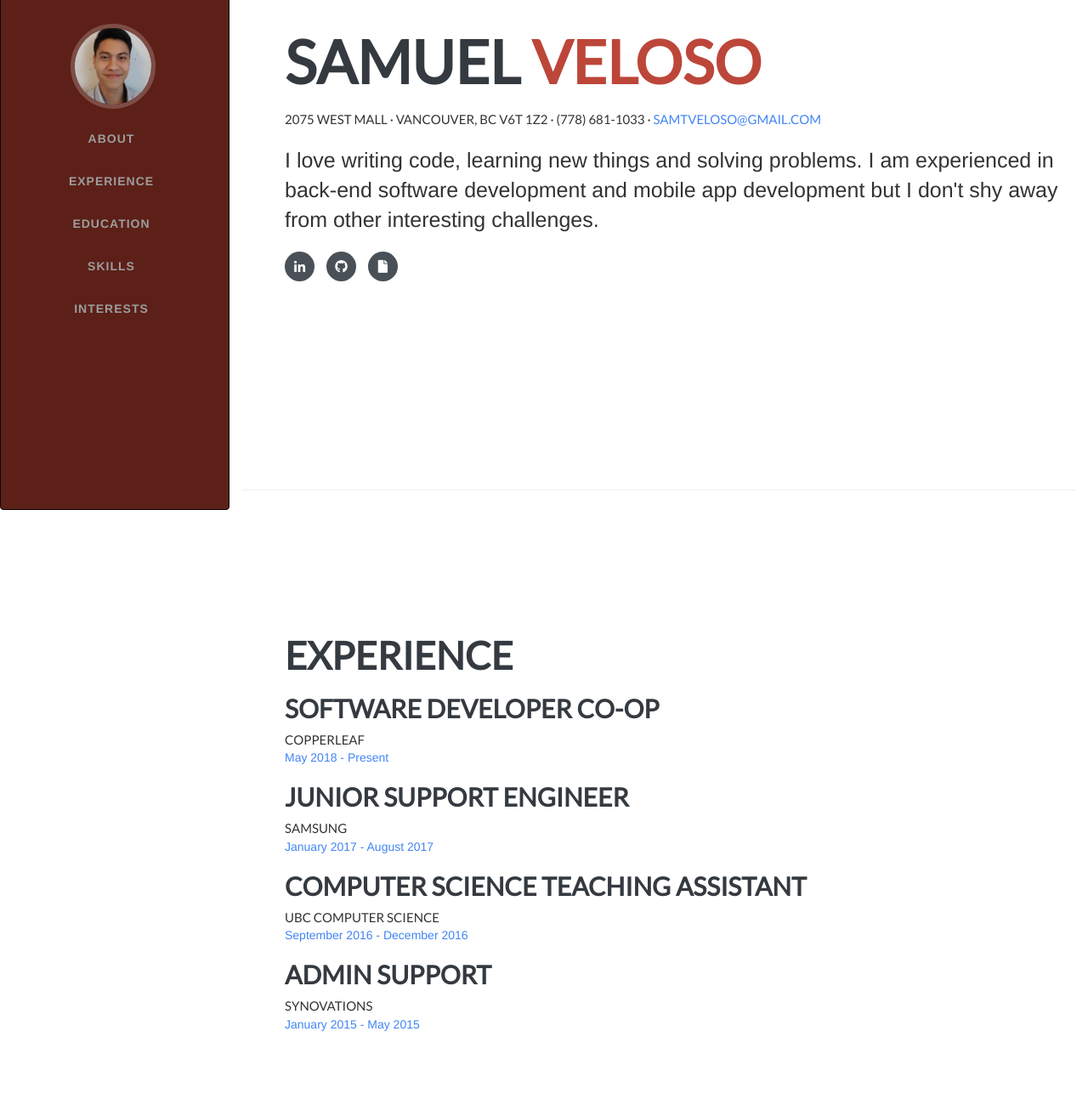
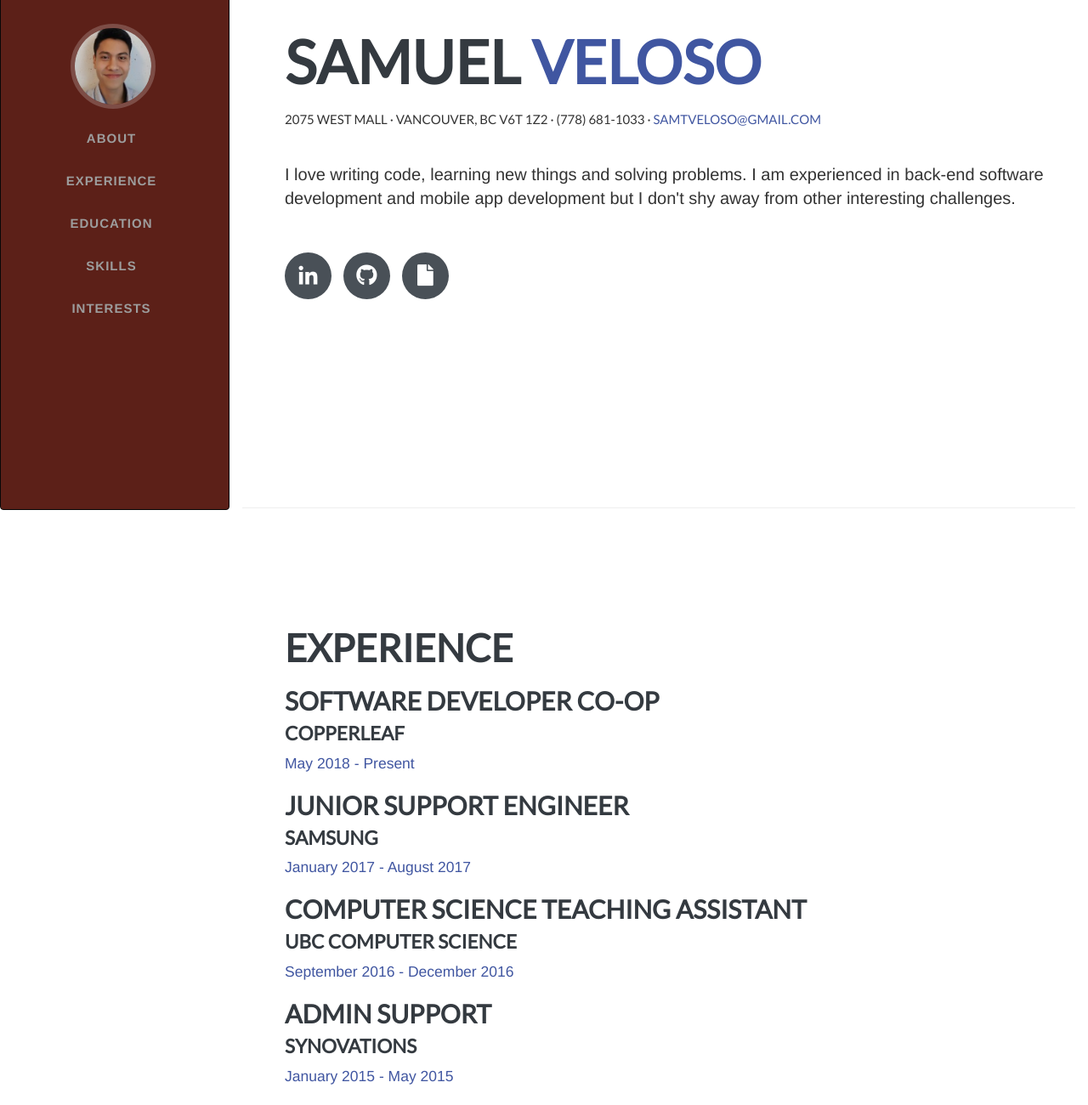
Before and after one commit to scveloso/Web-Resume, a plain HTML site: page index.html in a window 1280 px wide. Shown: the part 200-1500 px from the top of the page at 85% size. Drawn offline with nearby package versions, Linux system fonts and the light colour scheme.

Commit message:
Changed colors and font sizing

```diff
--- a/index.html
+++ b/index.html
@@ -56,11 +56,11 @@
                         <span class="text-primary">Veloso</span>
                     </h1>
                     <br>
-                    <div class="subheading">2075 West Mall · Vancouver, BC V6T 1Z2 · (778) 681-1033 ·
+                    <div class="subheading contacts">2075 West Mall · Vancouver, BC V6T 1Z2 · (778) 681-1033 ·
                         <a href="mailto:samtveloso@gmail.com">samtveloso@gmail.com</a>
                     </div>
+                    <p class="lead">I love writing code, learning new things and solving problems. I am experienced in back-end software development and mobile app development but I don't shy away from other interesting challenges.</p>
                     <br>
-                    <p class="lead">I love writing code, learning new things and solving problems. I am experienced in back-end software development and mobile app development but I don't shy away from other interesting challenges.</p>
                     <div class="social-icons">
                         <a href="https://www.linkedin.com/in/samuel-veloso/">
                             <i class="fab fa-linkedin-in"></i>
@@ -84,7 +84,7 @@
                     <div class="resume-item">
                         <div class="resume-content">
                             <h3>Software Developer Co-op</h3>
-                            <div class="subheading">Copperleaf</div>
+                            <h4>Copperleaf</h4>
                             <!-- <ul>
                               <li>Developing application back-end with C#, NHibernate and Oracle SQL for database management.</li>
                               <li>Writing database scripts in SQL to introduce new features and fix bugs.</li>
@@ -100,7 +100,7 @@
                     <div class="resume-item">
                         <div class="resume-content">
                             <h3>Junior Support Engineer</h3>
-                            <div class="subheading">Samsung</div>
+                            <h4>Samsung</h4>
                             <!-- <ul>
                                 <li>Developed an internal Android app to help manage device ownership within the team and to facilitate borrowing out devices from storage.</li>
                                 <li>Developed sample Android apps to showcase features, conduct internal testing and report bugs of the Samsung Knox SDK.</li>
@@ -116,7 +116,7 @@
                     <div class="resume-item">
                         <div class="resume-content">
                             <h3>Computer Science Teaching Assistant</h3>
-                            <div class="subheading">UBC Computer Science</div>
+                            <h4>UBC Computer Science</h4>
                             <!-- <ul>
                                 <li>Provided guidance and assessment to students in Java object-oriented programming labs.</li>
                                 <li>Assisted students with programming exercises during lectures.</li>
@@ -131,7 +131,7 @@
                     <div class="resume-item">
                         <div class="resume-content">
                             <h3>Admin Support</h3>
-                            <div class="subheading">Synovations</div>
+                            <h4>Synovations</h4>
                             <!-- <ul>
                                 <li>Organized business contacts.</li>
                                 <li>Consolidated all duplicate copies created by malfunctioning devices.</li>
@@ -182,7 +182,7 @@
                 <div class="my-auto">
                     <h2>Skills</h2>
 
-                <div class="subheading">Programming Languages &amp; Tools</div>
+                <h4>Programming Languages &amp; Tools</h4>
                     <ul class="list-inline dev-icons">
                         <li class="list-inline-item">
                             <i class="devicon-java-plain"></i>
@@ -230,7 +230,7 @@
                             <i class="devicon-git-plain"></i>
                         </li>
                     </ul>
-                    <div class="subheading">Key Courses</div>
+                    <h4>Key Courses</h4>
                     <ul>
                         <li>Software Engineering</li>
                         <li>Algorithms and Data Structures</li>
@@ -248,8 +248,8 @@
             <section class="resume-section" id="interests">
                 <div>
                     <h2>Interests</h2>
-                    <p>Apart from studying computer science and being a developer, I enjoy consuming fantasy/sci-fi/comic-book genre movies, television, video games and books.</p>
-                    <p>Other than that, I genuinely enjoy learning and experiencing new things. I like to think of myself as an eternal student. Things like trying out a new cooking recipe or a new activity. Recently, I’ve been singing a cappella with coworkers at my workplace and getting into a gym routine.</p>
+                    <p class="lead">Apart from studying computer science and being a developer, I enjoy consuming fantasy/sci-fi/comic-book genre movies, television, video games and books.</p>
+                    <p class="lead">Other than that, I genuinely enjoy learning and experiencing new things. I like to think of myself as an eternal student. Things like trying out a new cooking recipe or a new activity. Recently, I’ve been singing a cappella with coworkers at my workplace and getting into a gym routine.</p>
                 </div>
             </section>
         </div>
--- a/styles.css
+++ b/styles.css
@@ -26,9 +26,18 @@ h3 {
     font-size: 3rem;
 }
 
+h4 {
+    font-size: 2.25rem;
+}
+
 p.lead {
-    font-size: 2.5rem;
+    font-size: 2.0rem;
     font-weight: 400;
+    margin-bottom: 3rem;
+}
+
+.contacts {
+    margin-bottom: 4rem;
 }
 
 .subheading {
@@ -38,16 +47,20 @@ p.lead {
     font-size: 1.5rem;
 }
 
+.subheading-company {
+    font-size: 2rem;
+}
+
 .social-icons a {
     display: inline-block;
-    height: 3.5rem;
-    width: 3.5rem;
+    height: 5.5rem;
+    width: 5.5rem;
     background-color: #495057;
     color: #fff !important;
     border-radius: 100%;
     text-align: center;
-    font-size: 1.5rem;
-    line-height: 3.5rem;
+    font-size: 2.5rem;
+    line-height: 5.5rem;
     margin-right: 1rem;
 }
 
@@ -56,7 +69,7 @@ p.lead {
 }
 
 .social-icons a:hover {
-    background-color: #4285F4;
+    background-color: #4056A1;
 }
 
 .dev-icons {
@@ -64,19 +77,20 @@ p.lead {
 }
 
 .dev-icons .list-inline-item i:hover {
-    color: #4285F4;
+    color: #4056A1;
 }
 
 .text-primary {
-    color: #BC4639;
+    color: #4056A1;
 }
 
 .text-secondary {
-    color: #4285F4;
+    font-size: 1.75rem;
+    color: #4056A1;
 }
 
 .subheading a {
-    color: #4285F4;
+    color: #4056A1;
 }
 
 .navbar {
@@ -118,6 +132,7 @@ li.nav-item {
 .nav-link{
     font-weight: 800;
     letter-spacing: 0.1rem;
+    font-size: 1.5rem;
     text-transform: uppercase;
     display: block;
 }
@@ -137,8 +152,8 @@ section#about {
 }
 
 section#experience {
-  padding-top: 13rem !important;
-  padding-bottom: 13rem !important;
+  padding-top: 10rem !important;
+  padding-bottom: 10rem !important;
   padding-left: 5rem;
 }
 
@@ -155,7 +170,7 @@ section#skills {
 }
 
 section#interests {
-  padding-top: 30rem !important;
+  padding-top: 25.5rem !important;
   padding-bottom: 30rem !important;
   padding-left: 5rem;
 }
```
